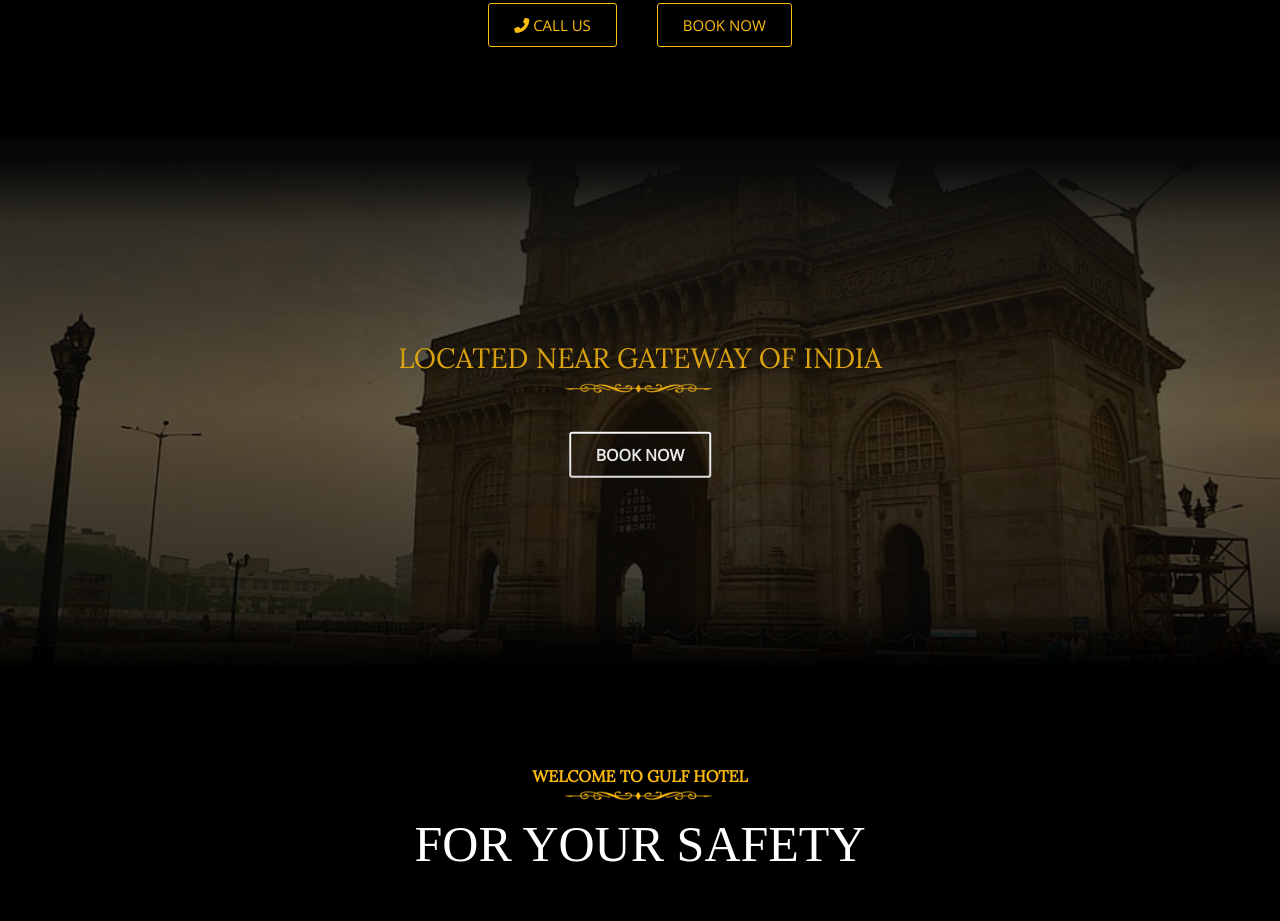
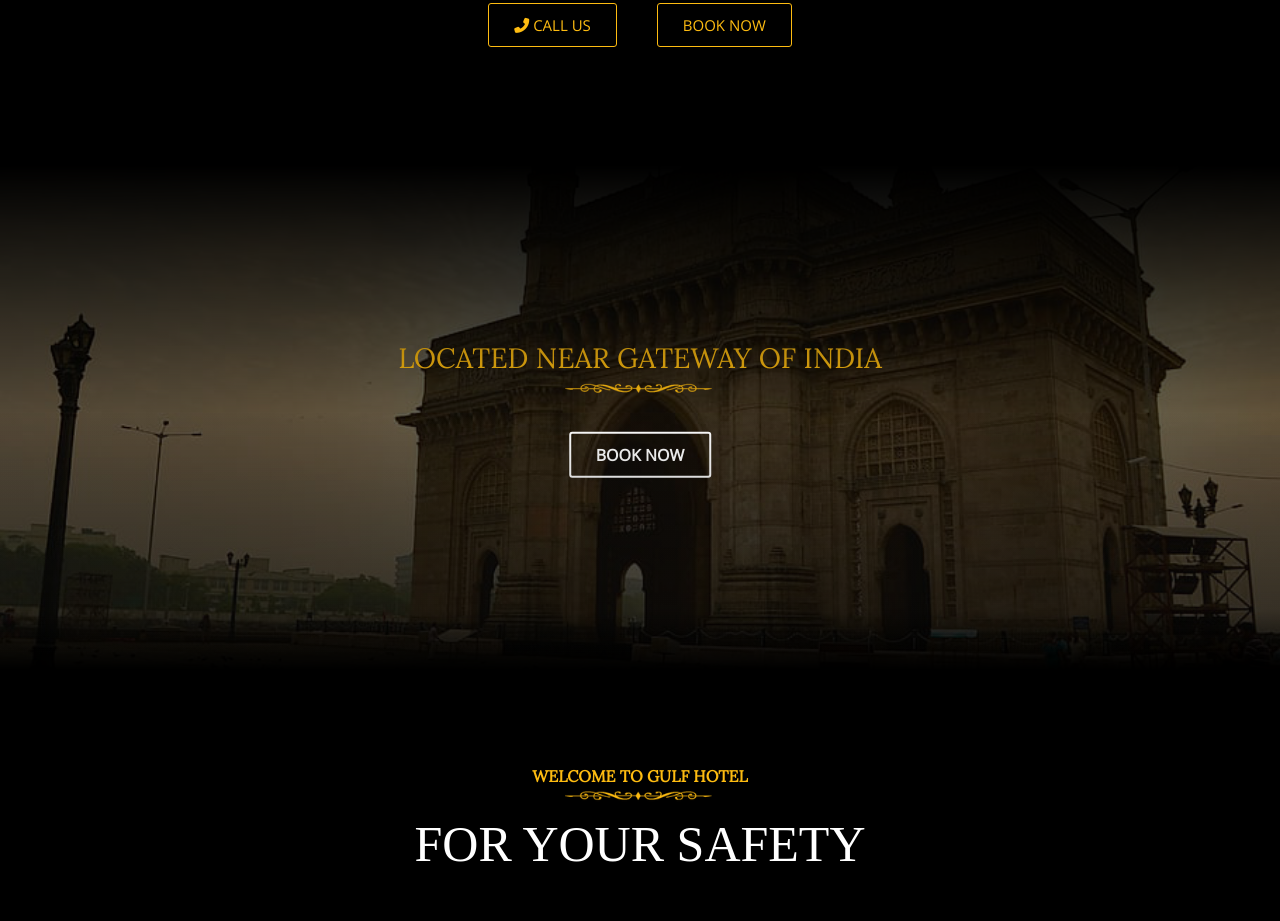
Before and after one commit to hospitalityminds/gulfhotel, a plain HTML site: page index.html in a window 1280 px wide. Shown: the part 1213-2134 px from the top of the page. Drawn offline with nearby package versions, Linux system fonts and the light colour scheme; a web font is replaced by a local one.

Commit message:
files added

```diff
--- a/css/style.css
+++ b/css/style.css
@@ -408,7 +408,7 @@ hr{
             left:0;
             width: 100%;
             height: 100%;
-            background: linear-gradient(180deg,#050505 0,#060606 1%,#080808 4%,rgba(17,17,17,.53) 16%,rgba(42,42,42,0) 50%,rgba(43,43,43,.01) 51%,rgba(8,8,8,.42) 86%,rgba(0,0,0,.84) 94%,#000 97%,#000);
+            background: linear-gradient(180deg,#000000 0%,#000000 1%,#000000 5%,rgba(0,0,0) 4%,rgba(42,42,42,0) 50%,rgba(43,43,43,.01) 51%,rgba(8,8,8,.42) 86%,rgba(0,0,0,.84) 94%,#000 97%,#000);
             z-index: 1;
     }
 
```
